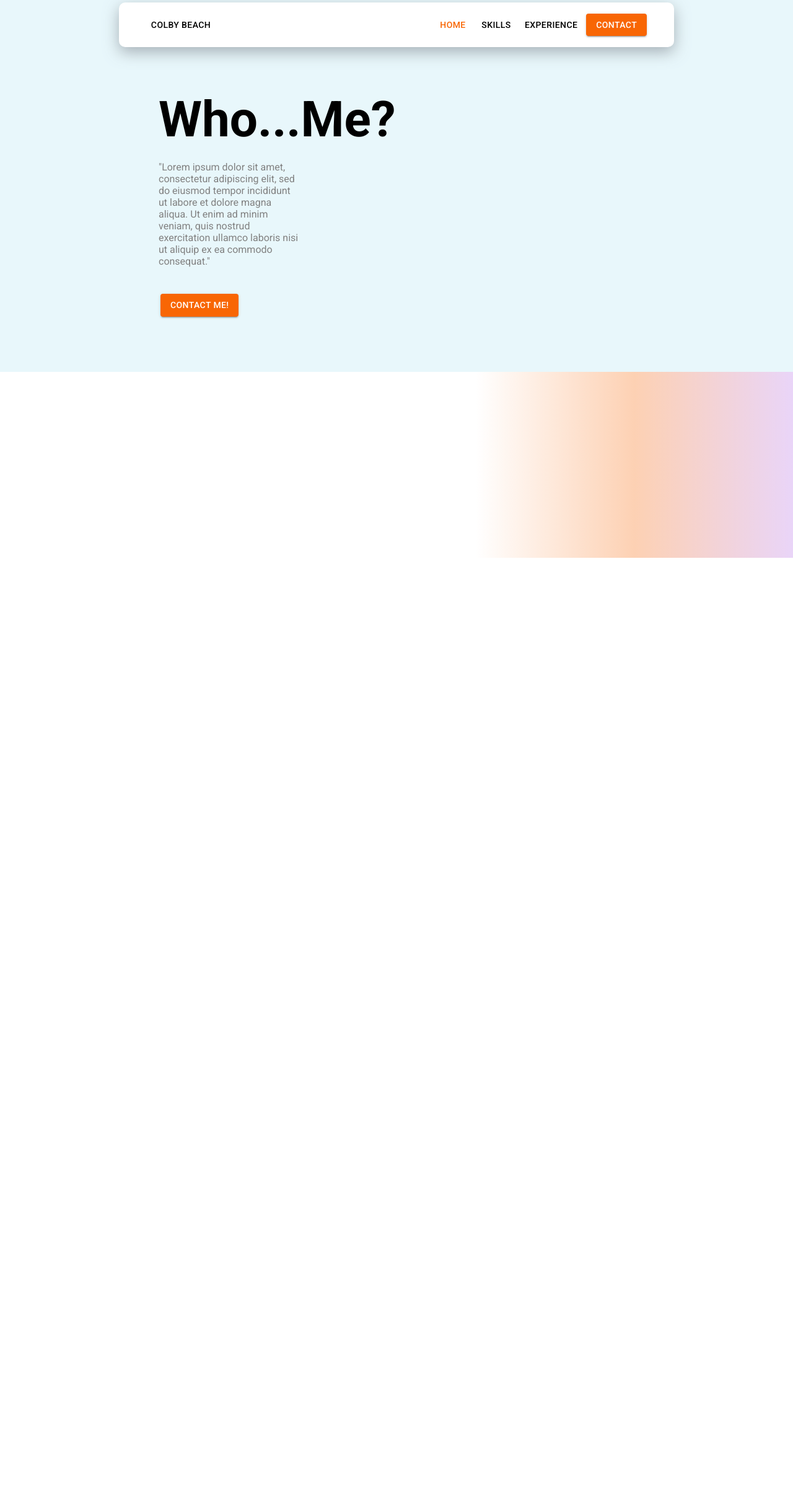
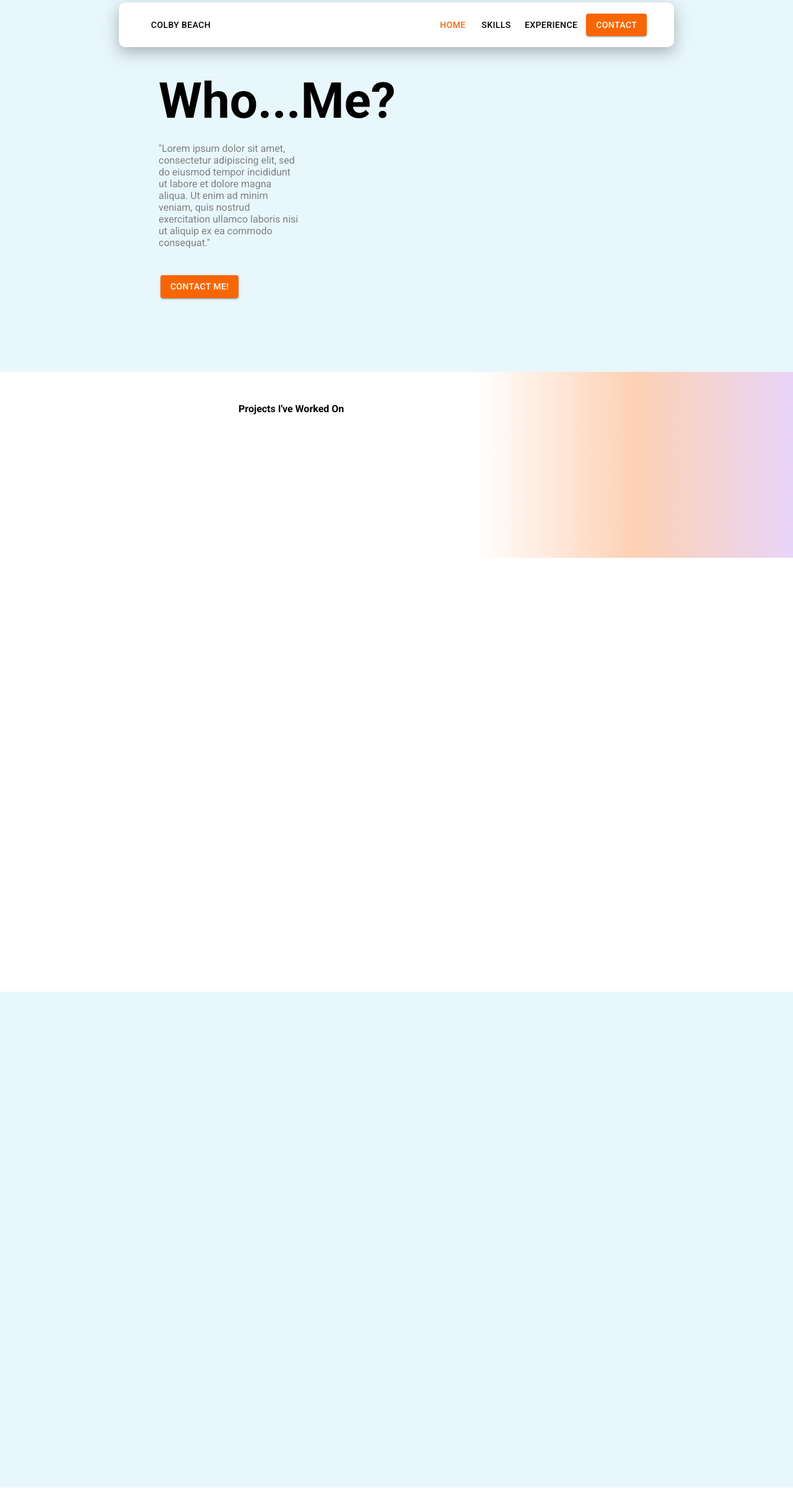
Before and after one commit to colbybeach/colbybeach.github.io, a React (Create React App) app in the folder React Overhaul/Client/: page / in a window 1280 px wide. Shown: the top 2438 px of the page at 62% size. Before the commit the page ends 900 px from the top, so only its background shows below. Built offline with nearby package versions, Linux system fonts and the light colour scheme.

Commit message:
Continued work.

```diff
--- a/React Overhaul/Client/src/App.js
+++ b/React Overhaul/Client/src/App.js
@@ -7,7 +7,7 @@ import ProjectPreviewBanner from './Components/Sections/ProjectPreviewBanner/Pro
 function App() {
   return (
     <>
-      <Section height={'600px'} background={'var(--main-bg-color-1)'} id={"#"} content= {
+      <Section height={'600px'} background={'var(--main-bg-color-1)'} content= {
         <>
           <NavBar />
           <MainBanner />
@@ -19,6 +19,22 @@ function App() {
         </>
       }/>
 
+      <Section height={'700px'} background={'white'} id={"skills"} content= {
+        <>
+        </>
+      }/>
+      <Section height={'800px'} background={'var(--main-bg-color-1)'} id={"experience"} content= {
+        <>
+        </>
+      }/>
+      <Section height={'600px'} background={'white'} id={"contact"} content= {
+        <>
+        </>
+      }/>
+       <Section height={'100px'} background={'grey'} id={""} content= {
+        <>
+        </>
+      }/>
     </>
   );
 }
--- a/React Overhaul/Client/src/Components/Sections/MainBanner/mainbanner.module.css
+++ b/React Overhaul/Client/src/Components/Sections/MainBanner/mainbanner.module.css
@@ -1,6 +1,6 @@
 .MainBannerContainer{
     position: absolute;
-    height: 500px;
+    height: 600px;
     width: 100%;
     display: flex;
     flex-direction: row;
--- a/React Overhaul/Client/src/Components/Sections/NavBar/navbar.module.css
+++ b/React Overhaul/Client/src/Components/Sections/NavBar/navbar.module.css
@@ -1,9 +1,11 @@
 .MainNavBarContainer{
+    position: fixed;
     width: 100%;
     height: 80px;
     display: flex;
     align-items: center;
     justify-content: center;
+    z-index: 1000;
 }
 
 .NavBarSecondaryContainer{
--- a/React Overhaul/Client/src/Components/Sections/ProjectPreviewBanner/ProjectPreviewBanner.jsx
+++ b/React Overhaul/Client/src/Components/Sections/ProjectPreviewBanner/ProjectPreviewBanner.jsx
@@ -6,7 +6,9 @@ export default function ProjectPreviewBanner() {
     <div className={styles.mainBannerContainer}>
 
       <div>
-
+        <div style={{marginLeft: '385px'}}>
+          <h4 style={{marginTop: '50px'}}>Projects I've Worked On</h4>
+        </div>
       </div>
 
       <div className={styles.gradientHalf}></div>
```
